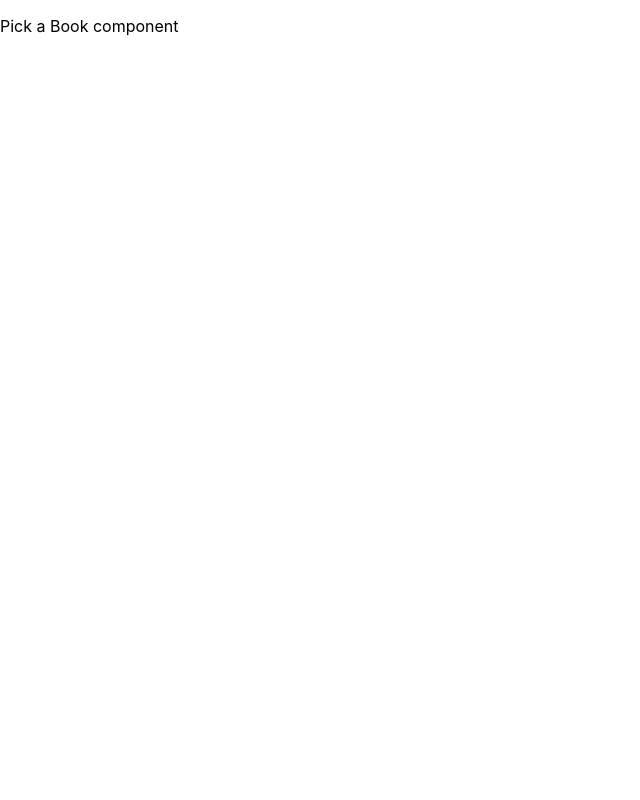
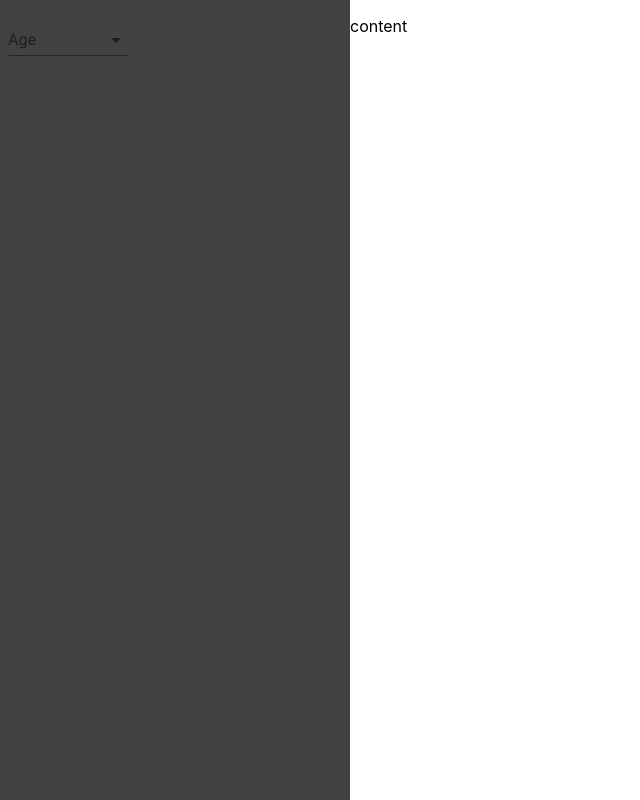
Before and after one commit to pedapudibhargav/mystorybook, a React (Create React App) app: page / in a window 1280 px wide. Shown: the whole page, without its empty margins (0-640 px from the left). Built offline with nearby package versions, Linux system fonts and the light colour scheme.

Commit message:
materialUI and base comps

```diff
--- a/package.json
+++ b/package.json
@@ -3,6 +3,7 @@
   "version": "0.1.0",
   "private": true,
   "dependencies": {
+    "@material-ui/core": "^4.11.4",
     "@testing-library/jest-dom": "^5.12.0",
     "@testing-library/react": "^11.2.6",
     "@testing-library/user-event": "^12.8.3",
--- a/public/index.html
+++ b/public/index.html
@@ -9,7 +9,8 @@
   <meta name="theme-color" content="#000000" />
   <meta name="description" content="Web site created using create-react-app" />
   <link rel="apple-touch-icon" href="%PUBLIC_URL%/logo192.png" />
-  <link href="https://fonts.googleapis.com/icon?family=Material+Icons" rel="stylesheet">
+  <link rel="stylesheet" href="https://fonts.googleapis.com/css?family=Roboto:300,400,500,700&display=swap" />
+  <link rel="stylesheet" href="https://fonts.googleapis.com/icon?family=Material+Icons" />
   <!--
       manifest.json provides metadata used when your web app is installed on a
       user's mobile device or desktop. See https://developers.google.com/web/fundamentals/web-app-manifest/
--- a/src/App.js
+++ b/src/App.js
@@ -1,13 +1,17 @@
 
-import './App.css';
-import PickABook from './components/pages/pick-a-book/PickABook.js'
+import './App.scss';
+// import PickABook from './components/pages/pick-a-book/PickABook.js';
+// import CharactersHome from './components/pages/characters-home/CharactersHome';
+import OpenCreationFlow from './components/pages/open-creation-flow/OpenCreationFlow';
 
 function App() {
   return (
     <div className="App">
       <header className="App-header">
-        <PickABook></PickABook>
       </header>
+      <body className="App-body">
+        <OpenCreationFlow></OpenCreationFlow>
+      </body>
     </div>
   );
 }
--- /dev/null
+++ b/src/App.scss
@@ -0,0 +1,15 @@
+// @import "./../node_modules/bootstrap/scss/bootstrap.scss";
+html,
+body,
+#root,
+.App {
+    height: 100%;
+}
+
+$header-height: 0px;
+.App-header {
+    height: $header-height;
+}
+.App-body{
+    height: calc(100% - #{$header-height});
+}
--- /dev/null
+++ b/src/components/pages/open-creation-flow/OpenCreationFlow.js
@@ -0,0 +1,65 @@
+import React from "react";
+import './OpenCreationFlow.scss'
+import { createMuiTheme, makeStyles } from '@material-ui/core/styles';
+import InputLabel from '@material-ui/core/InputLabel';
+import MenuItem from '@material-ui/core/MenuItem';
+import FormControl from '@material-ui/core/FormControl';
+import Select from '@material-ui/core/Select';
+import { ThemeProvider, useMediaQuery } from "@material-ui/core";
+
+
+const useStyles = makeStyles((theme) => ({
+    formControl: {
+        margin: theme.spacing(1),
+        minWidth: 120,
+    },
+    selectEmpty: {
+        marginTop: theme.spacing(2),
+    },
+}));
+
+
+export default function OpenCreationFlow(props) {
+    const classes = useStyles();
+    const [age, setAge] = React.useState('');
+
+    const handleChange = (event) => {
+        setAge(event.target.value);
+    };
+
+    const prefersDarkMode = useMediaQuery('(prefers-color-scheme: dark)');
+
+const darkTheme = React.useMemo(
+    () =>
+        createMuiTheme({
+            palette: {
+                type: prefersDarkMode ? 'dark' : 'light',
+            },
+        }),
+    [prefersDarkMode],
+);
+    return (
+        <div className="open-creation-flow">
+            <ThemeProvider theme={darkTheme}>
+                <div className="drawer">
+                    <FormControl className={classes.formControl}>
+                        <InputLabel id="demo-simple-select-label">Age</InputLabel>
+                        <Select
+                            labelId="demo-simple-select-label"
+                            id="demo-simple-select"
+                            value={age}
+                            onChange={handleChange}
+                        >
+                            <MenuItem value={10}>Ten</MenuItem>
+                            <MenuItem value={20}>Twenty</MenuItem>
+                            <MenuItem value={30}>Thirty</MenuItem>
+                        </Select>
+                    </FormControl>
+                </div>
+                <div className="content">
+                    <p>content</p>
+                </div>
+            </ThemeProvider>
+        </div>
+    )
+}
--- /dev/null
+++ b/src/components/pages/open-creation-flow/OpenCreationFlow.scss
@@ -0,0 +1,9 @@
+.open-creation-flow{
+    display: flex;
+    height: 100%;
+}
+.drawer{
+    width: 350px;
+    // flex-shrink: 0;
+    background-color: #424242;
+}
```
Also changed, not shown: src/components/pages/characters-home/CharactersHome.js (+14 -0 lines), src/App.css (deleted), 1 other file (tests, documents, lock files or other folders).
